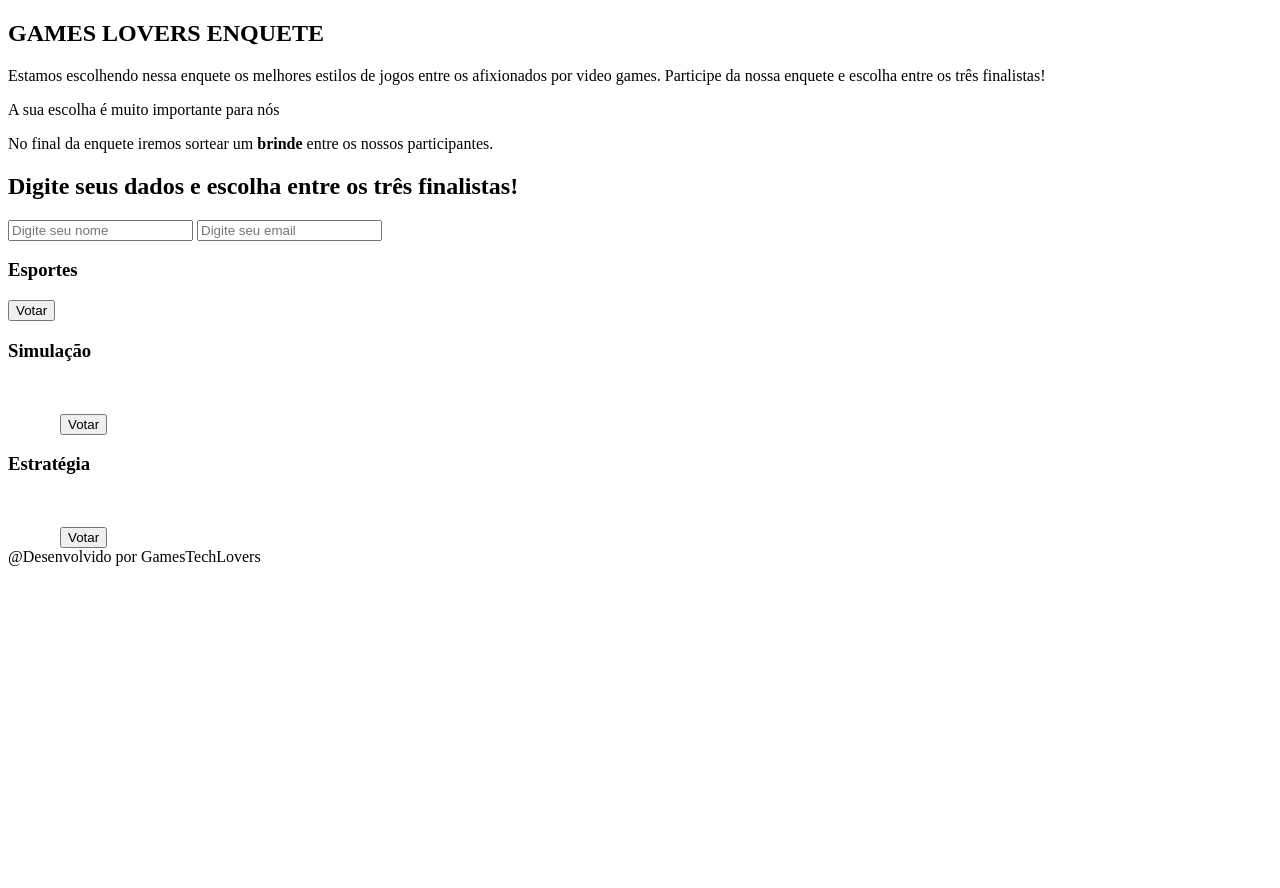
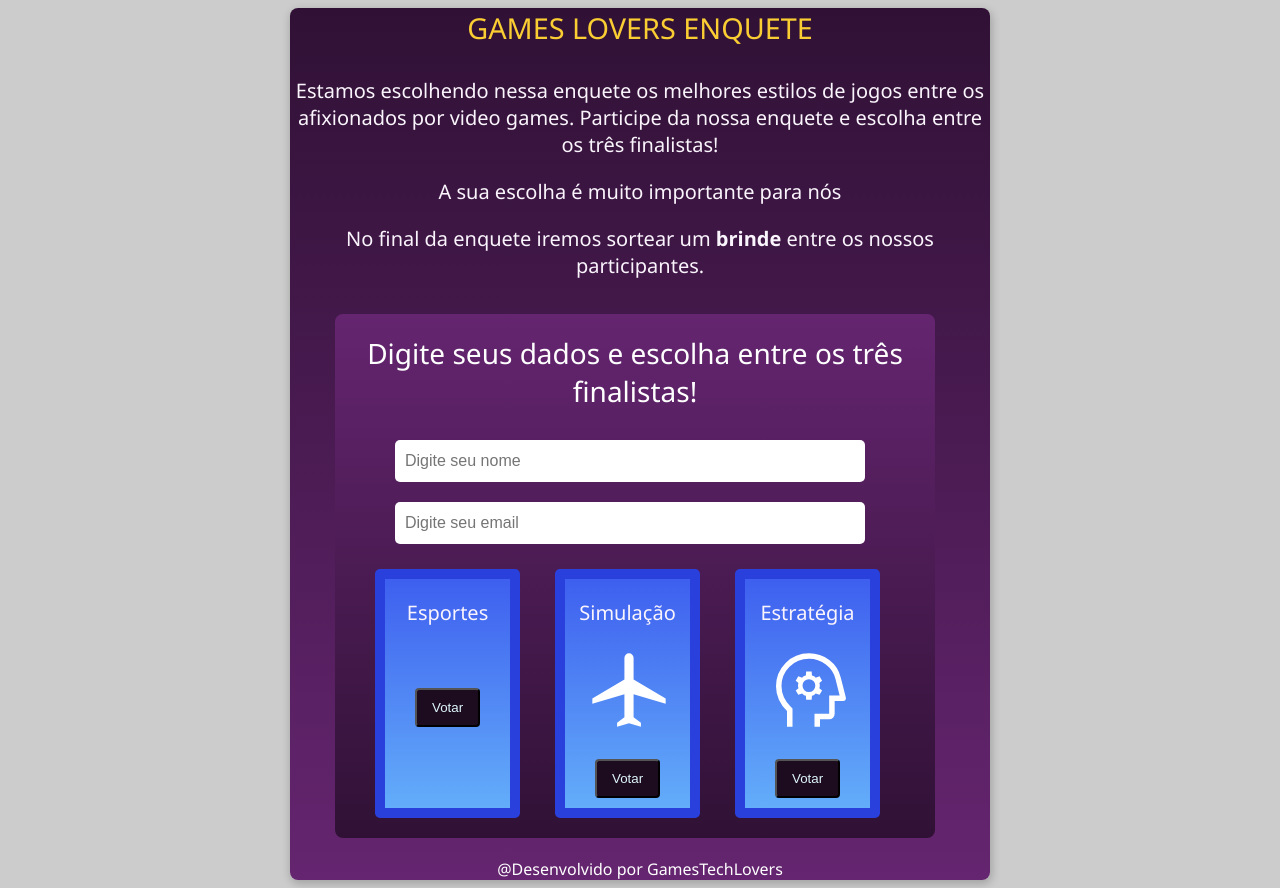
Before and after one commit to giovic16/games-lovers, a plain HTML site: page index.html in a window 1280 px wide. Before the commit the page ends 800 px from the top, so only its background shows below. Drawn offline with Linux system fonts and the light colour scheme.

Commit message:
closes #5 - css

```diff
--- a/index.html
+++ b/index.html
@@ -3,13 +3,12 @@
 <head>
     <meta charset="UTF-8">
     <meta name="viewport" content="width=device-width, initial-scale=1.0">
+    <link rel="stylesheet" href="./style.css">
     <title>Games Lovers</title>
 </head>
 <body>
     <div class="container">
-        <div class="titulo">
-            <h2>GAMES LOVERS ENQUETE</h2>
-        </div>
+        <div class="titulo"> GAMES LOVERS ENQUETE </div>
         <div class="descricao">
             <p>Estamos escolhendo nessa enquete os melhores estilos de jogos entre os afixionados por video games.
                 Participe da nossa enquete e escolha entre os três finalistas!</p>
@@ -17,30 +16,30 @@
             <p>No final da enquete iremos sortear um <b>brinde</b> entre os nossos participantes.</p>
         </div>
         <div class="formulario">
-            <div class="titulo_forms">
-                <h2>Digite seus dados e escolha entre os três finalistas!</h2>
-            </div>
+            <div class="titulo_forms"> Digite seus dados e escolha entre os três finalistas! </div>
+
             <input type="text" placeholder="Digite seu nome">
             <input type="email" placeholder="Digite seu email">
-        </div>
+
             <div class="cards">
-            <div>
-                <h3>Esportes</h3>
+                <div class="esporte">
+                    <p>Esportes</p>
                     <Object data="sports_soccer_48dp_FILL0_wght400_GRAD0_opsz48.svg" type="image/svg+xml"></Object>
                     <button>Votar</button>
                 </div>
-            <div>
-                <h3>Simulação</h3>
+                <div class="simulacao">
+                    <p>Simulação</p>
                     <Object data="flight_48dp_FILL0_wght400_GRAD0_opsz48.svg" type="image/svg+xml"></Object>
                     <button>Votar</button>
                 </div>
-            <div>
-                <h3>Estratégia</h3>
+                <div class="estrategia">
+                    <p>Estratégia</p>
                     <Object data="psychology_48dp_FILL0_wght400_GRAD0_opsz48.svg" type="image/svg+xml"></Object>
                     <button>Votar</button>
                 </div>
             </div>
         </div>
         <footer>@Desenvolvido por GamesTechLovers</footer>
+    </div>
 </body>
 </html>
--- /dev/null
+++ b/style.css
@@ -0,0 +1,96 @@
+body {
+    background-color: #CCCCCC;
+    font-family: 'Segoe UI', Tahoma, Geneva, Verdana, sans-serif
+}
+
+.container {
+    background-image: linear-gradient(to bottom, #301135, #652570);
+    margin: auto;
+    width: 700px;
+    box-shadow: 1px 3px 8px 1px rgba(0, 0, 0, 0.2);
+    border-radius: 8px;
+}
+
+.titulo {
+    color: #FACD33;
+    text-align: center;
+    font-size: 1.8rem;
+    margin-bottom: 30px;
+}
+
+.descricao {
+    color: #FFFFFF;
+    text-align: center;
+    margin-bottom: 35px;
+}
+
+.formulario {
+    background-image: linear-gradient(to top, #301135, #652570);
+    width: 600px;
+    margin-left: 45px;
+    margin-bottom: 20px;
+    border-radius: 8px;
+}
+
+.titulo_forms {
+    text-align: center;
+    font-size: 28px;
+    color: #FFFFFF;
+    padding: 20px;
+}
+
+input {
+    width: 75%;
+    height: 22px;
+    padding: 10px;
+    font-size: 1rem;
+    border-radius: 5px;
+    border: 0;
+    margin: 10px;
+    margin-left: 60px;
+}
+
+.cards {
+    display: flex;
+    width: 90%;
+    margin-left: 20px;
+}
+
+.esporte, .simulacao, .estrategia {
+    background-image: linear-gradient(to bottom, #3E5FEF, #63ADFA);
+    width: 100%;
+    border: 10px solid #2A40DD;
+    border-radius: 5px;
+    margin: 15px 15px 20px 20px;
+}
+
+p {
+    text-align: center;
+    color: #FAF4FC;
+    font-size: 20px;
+}
+
+Object {
+    width: 70%;
+    margin-left: 20px;
+    align-items: center;
+}
+
+button {
+    display: flex;
+    margin: 20px 0 10px 30px;
+    color: #DDF5FB;
+    background-color: #1D0C20;
+    border-radius: 4px;
+    padding: 10px 15px;
+    cursor: pointer;
+}
+
+button:hover {
+    background-color: #5C2167;
+}
+
+footer {
+    color: #FFFFFF;
+    text-align: center;
+}
```
Lines whose indentation alone changed are shown as unchanged.
